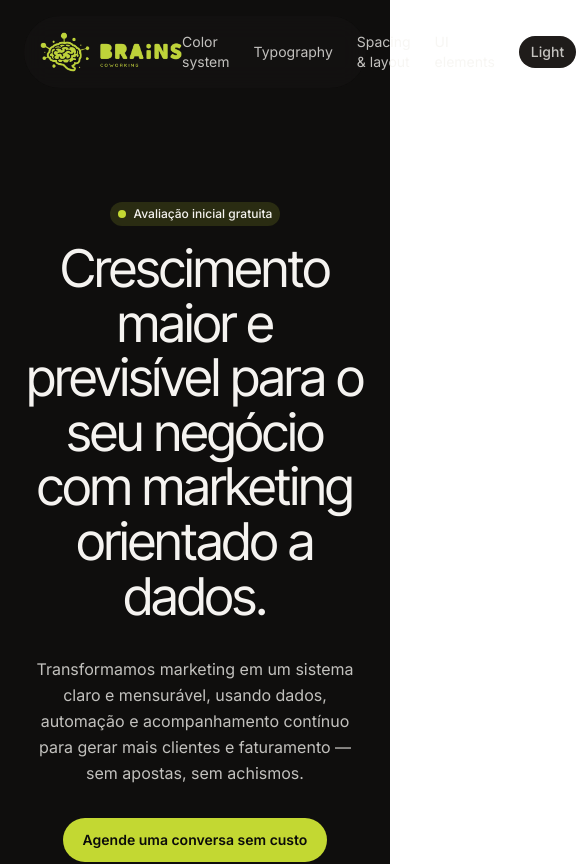
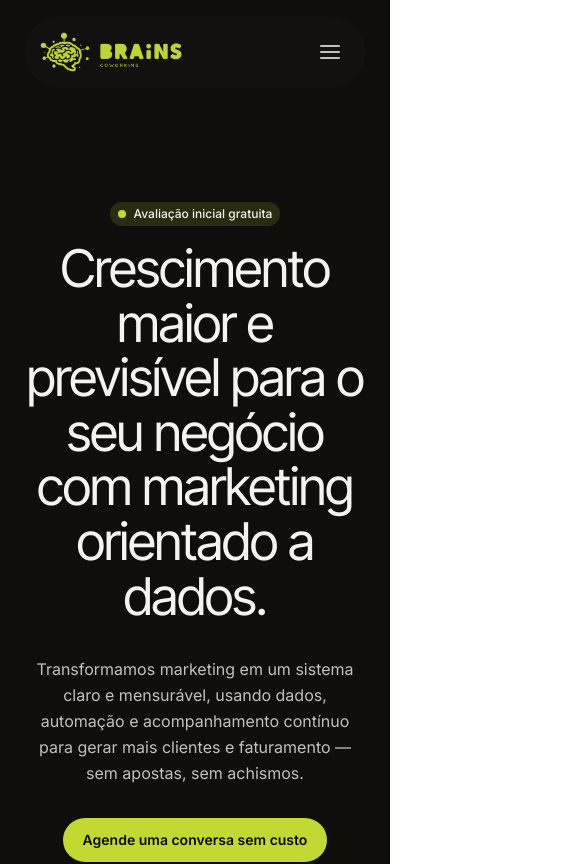
Before and after one commit to lucas-bids/brains-growth, a Next.js app: page / in a window 390 px wide. Shown: the top 864 px of the page, 576 px wide, since content can reach past the window. Built offline with nearby package versions, Linux system fonts and the light colour scheme.

Commit message:
feat: added responsiveness to navbar

```diff
--- a/app/components/Navbar.tsx
+++ b/app/components/Navbar.tsx
@@ -1,20 +1,61 @@
 "use client";
 
+import { useState, useEffect, useRef } from "react";
 import Image from "next/image";
+import { Divider } from "./ui/Divider";
 
 interface NavbarProps {
   theme: "dark" | "light";
   toggleTheme: () => void;
 }
 
+const navLinks = [
+  { href: "#color-system", label: "Color system" },
+  { href: "#typography", label: "Typography" },
+  { href: "#spacing-layout", label: "Spacing & layout" },
+  { href: "#ui-elements", label: "UI elements" },
+];
+
 export function Navbar({ theme, toggleTheme }: NavbarProps) {
+  const [isMobileMenuOpen, setIsMobileMenuOpen] = useState(false);
+  const navRef = useRef<HTMLElement>(null);
+  const dropdownRef = useRef<HTMLDivElement>(null);
+
+  // Close menu when clicking outside
+  useEffect(() => {
+    if (!isMobileMenuOpen) return;
+
+    const handleClickOutside = (event: MouseEvent) => {
+      const target = event.target as Node;
+      if (
+        navRef.current &&
+        dropdownRef.current &&
+        !navRef.current.contains(target) &&
+        !dropdownRef.current.contains(target)
+      ) {
+        setIsMobileMenuOpen(false);
+      }
+    };
+
+    document.addEventListener("mousedown", handleClickOutside);
+    return () => {
+      document.removeEventListener("mousedown", handleClickOutside);
+    };
+  }, [isMobileMenuOpen]);
+
+  // Close menu when clicking a nav link
+  const handleNavLinkClick = () => {
+    setIsMobileMenuOpen(false);
+  };
+
   return (
     <header className="sticky top-0 z-50">
       <div className="mx-auto max-w-6xl px-6 py-4">
         {/* Full-width pill nav: logo left | links + toggle right */}
         <nav
+          ref={navRef}
           aria-label="Primary"
-          className="flex w-full items-center justify-between rounded-full bg-surface/50 p-4 backdrop-blur-md transition-colors"
+          className="relative flex w-full items-center justify-between rounded-full bg-surface/50 p-4 backdrop-blur-md transition-colors"
         >
           {/* Logo */}
           <Image
@@ -26,32 +67,17 @@ export function Navbar({ theme, toggleTheme }: NavbarProps) {
             priority
           />
 
-          {/* Nav links + toggle grouped on the right */}
-          <div className="flex items-center gap-6">
-            <a
-              href="#color-system"
-              className="text-sm text-text-secondary transition hover:text-text"
-            >
-              Color system
-            </a>
-            <a
-              href="#typography"
-              className="text-sm text-text-secondary transition hover:text-text"
-            >
-              Typography
-            </a>
-            <a
-              href="#spacing-layout"
-              className="text-sm text-text-secondary transition hover:text-text"
-            >
-              Spacing & layout
-            </a>
-            <a
-              href="#ui-elements"
-              className="text-sm text-text-secondary transition hover:text-text"
-            >
-              UI elements
-            </a>
+          {/* Desktop nav links + toggle (hidden on mobile) */}
+          <div className="hidden items-center gap-6 md:flex">
+            {navLinks.map((link) => (
+              <a
+                key={link.href}
+                href={link.href}
+                className="text-sm text-text-secondary transition hover:text-text"
+              >
+                {link.label}
+              </a>
+            ))}
 
             {/* Theme toggle */}
             <button
@@ -62,7 +88,79 @@ export function Navbar({ theme, toggleTheme }: NavbarProps) {
               {theme === "dark" ? "Light" : "Dark"}
             </button>
           </div>
+
+          {/* Mobile hamburger button (visible only on mobile) */}
+          <button
+            type="button"
+            onClick={() => setIsMobileMenuOpen(!isMobileMenuOpen)}
+            aria-expanded={isMobileMenuOpen}
+            aria-controls="mobile-menu"
+            aria-label="Toggle navigation menu"
+            className="flex items-center justify-center rounded-full p-2 text-text-secondary transition hover:text-text md:hidden"
+          >
+            <svg
+              width="24"
+              height="24"
+              viewBox="0 0 24 24"
+              fill="none"
+              stroke="currentColor"
+              strokeWidth="2"
+              strokeLinecap="round"
+              strokeLinejoin="round"
+              className="h-6 w-6"
+            >
+              {isMobileMenuOpen ? (
+                <>
+                  <line x1="18" y1="6" x2="6" y2="18" />
+                  <line x1="6" y1="6" x2="18" y2="18" />
+                </>
+              ) : (
+                <>
+                  <line x1="3" y1="12" x2="21" y2="12" />
+                  <line x1="3" y1="6" x2="21" y2="6" />
+                  <line x1="3" y1="18" x2="21" y2="18" />
+                </>
+              )}
+            </svg>
+          </button>
         </nav>
+
+        {/* Mobile dropdown menu */}
+        {isMobileMenuOpen && (
+          <div
+            ref={dropdownRef}
+            id="mobile-menu"
+            className="mt-2 w-full rounded-xl bg-surface/50 p-4 backdrop-blur-md transition-all duration-200 md:hidden"
+          >
+            <nav className="flex flex-col gap-1" aria-label="Mobile navigation">
+              {navLinks.map((link, index) => (
+                <div key={link.href}>
+                  <a
+                    href={link.href}
+                    onClick={handleNavLinkClick}
+                    className="block py-3 text-sm text-text-secondary transition hover:text-text"
+                  >
+                    {link.label}
+                  </a>
+                  {index < navLinks.length - 1 && (
+                    <Divider className="my-1" />
+                  )}
+                </div>
+              ))}
+              <Divider className="my-1" />
+              <button
+                type="button"
+                onClick={() => {
+                  toggleTheme();
+                  setIsMobileMenuOpen(false);
+                }}
+                className="w-full rounded-full bg-surface-2 px-3 py-2 text-left text-sm font-medium text-text-secondary transition hover:text-text"
+              >
+                {theme === "dark" ? "Light" : "Dark"} mode
+              </button>
+            </nav>
+          </div>
+        )}
       </div>
     </header>
   );
```
